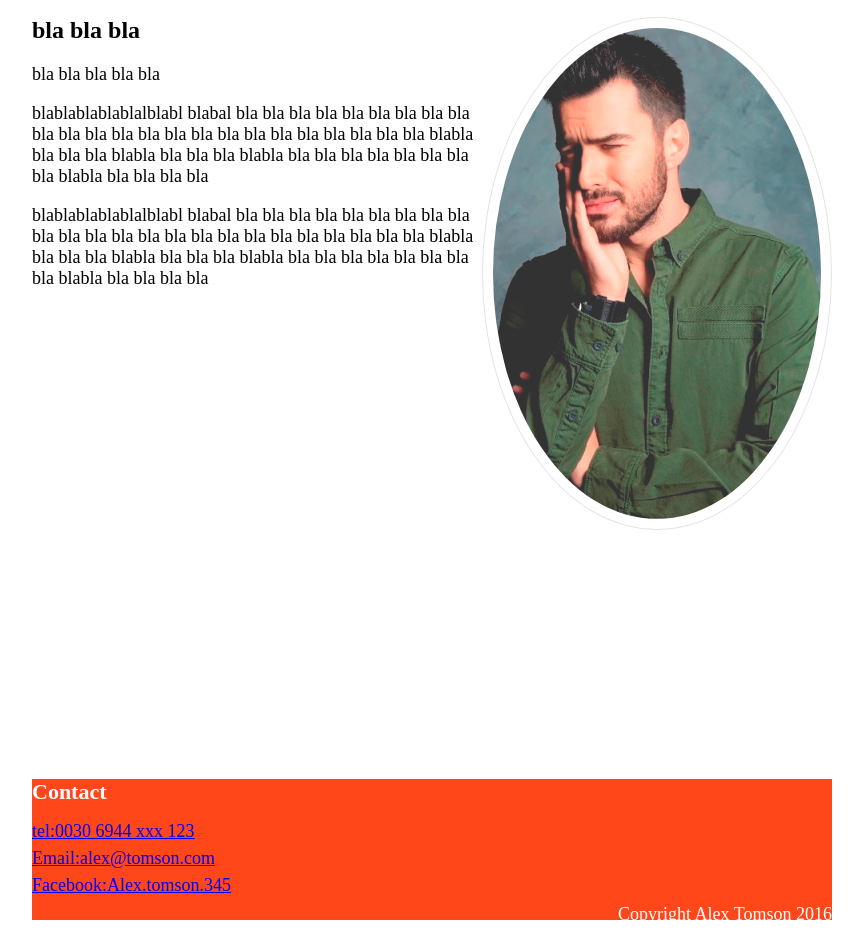
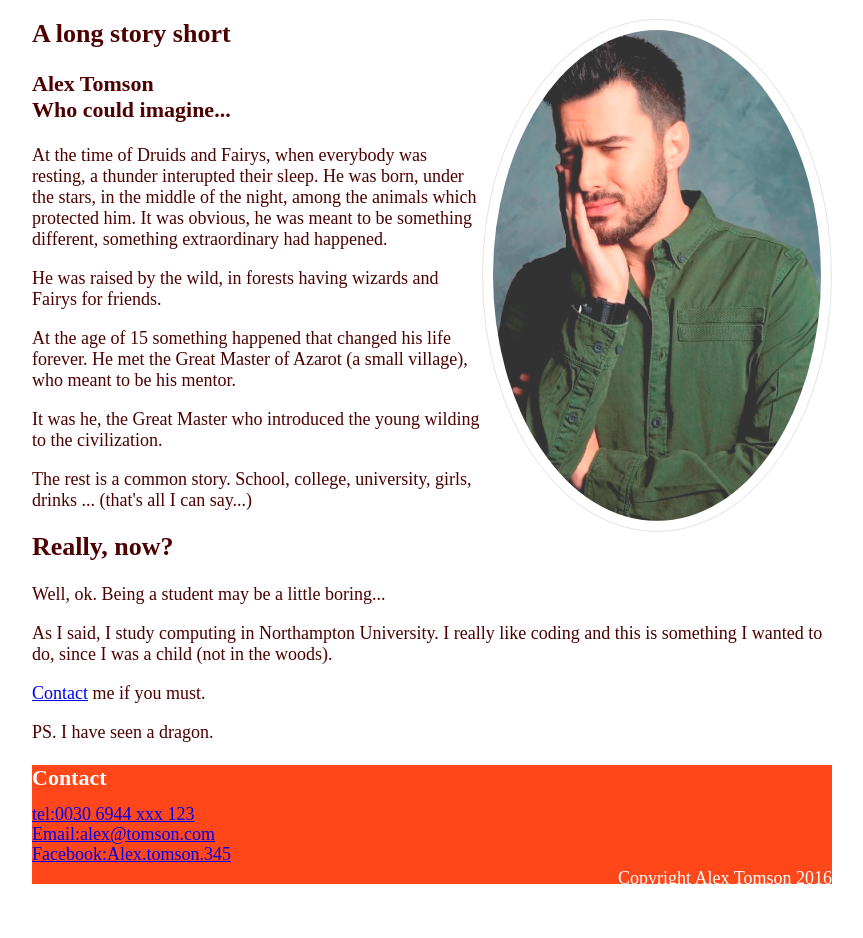
Before and after one commit to ktsompanidis/ktsompanidis.github.io, a plain HTML site: page csy1018/assign1/bio.html in a window 1280 px wide. Shown: the part 130-1068 px from the top of the page, without its empty margins (208-1071 px from the left). After the commit the page ends 1032 px from the top, so only its background shows below. Drawn offline with Linux system fonts and the light colour scheme.

Commit message:
final changes, insert text in bio.html, changes in readme file

```diff
--- a/csy1018/assign1/bio.html
+++ b/csy1018/assign1/bio.html
@@ -22,18 +22,21 @@
     </div>
   </header>
 <!--End of header-->
-  <h2>bla bla bla<img class="me1" src="images/image1.jpg" alt="me1"></h2>
-  <p>bla bla bla bla bla</p>
-  <p>blablablablablalblabl blabal bla bla bla bla bla bla bla bla bla bla bla bla bla bla bla bla bla bla bla bla
-  bla bla bla bla blabla bla bla bla blabla bla bla bla blabla bla bla bla bla
-  bla bla bla bla blabla bla bla bla bla</p>
-  <p>blablablablablalblabl blabal bla bla bla bla bla bla bla bla bla bla bla bla bla bla bla bla bla bla bla bla
-  bla bla bla bla blabla bla bla bla blabla bla bla bla blabla bla bla bla bla
-bla bla bla bla blabla bla bla bla bla</p>
-<br><br><br><br><br><br><br><br><br><br><br><br><br><br><br><br><br><br><br><br><br><br><br><br><br>
+  <h2>A long story short<img class="me1" src="images/image1.jpg" alt="me1"></h2>
+  <h3>Alex Tomson<br>Who could imagine...</h3>
+  <p>At the time of Druids and Fairys, when everybody was resting, a thunder interupted their sleep. He was born, under the stars, in the middle of the night, among the animals which protected him. It was obvious, he was meant to be something different, something extraordinary had happened.</p>
+  <p>He was raised by the wild, in forests having wizards and Fairys for friends.</p>
+  <p>At the age of 15 something happened that changed his life forever. He met the Great Master of Azarot (a small village), who meant to be his mentor.</p>
+  <p>It was he, the Great Master who introduced the young wilding to the civilization.</p>
+  <p>The rest is a common story. School, college, university, girls, drinks ... (that's all I can say...)</p>
+  <h2>Really, now?</h2>
+  <p>Well, ok. Being a student may be a little boring...</p>
+  <p>As I said, I study computing in Northampton University. I really like coding and this is something I wanted to do, since I was a child (not in the woods).</p>
+  <p><a href="contact.html">Contact</a> me if you must.</p>
+  <p>PS. I have seen a dragon.</p>
 <!--Footer cantais cantact details-->
   <footer class="small">
-    <h3>Contact</h3>
+    <h3 id="a1">Contact</h3>
       <p class="small"><a href="tel:00306944xxx123" title="Cell Phone">tel:0030 6944 xxx 123</a></p>
       <p class="small"><a href="mailto:alex@tomson.com" title="Send an Email">Email:alex@tomson.com</a></p>
       <p class="small"><a href="https://www.Facebook.com/Alex.tomson.345" title="Facebook">Facebook:Alex.tomson.345</a></p>
--- a/csy1018/assign1/css/mycssfile.css
+++ b/csy1018/assign1/css/mycssfile.css
@@ -16,17 +16,30 @@ h1 {
   color: #FF0000;
   font-size: 30px;
 }
-h2 {font-size: 24px;}
-h3 {font-size: 22px;}
-p {font-size: 18px;}
-p.small {line-height: 0.5;}
+h2 {
+  font-size: 26px;
+  color: #4d0000
+}
+h3 {
+  font-size: 22px;
+  color: #4d0000
+}
+p {
+  font-size: 18px;
+  color: #4d0000
+}
+p.small {line-height: 2px;}
 .copyright {
   text-align: right;
   padding: 0px;
-  line-height: 12px;
+  line-height: 11px;
+  color: #ffffff;
 }
 #a1 {
-  color: #4d0000
+  color: #ffffff;
+}
+#a2 {
+  color: #4d0000;
 }
 /*style for the text -end-*/
 /*images style -start-*/
```
Also changed, not shown: csy1018/assign1/contact.html (+1 -1 lines), csy1018/assign1/index.html (+3 -3 lines), csy1018/assign1/resume.html (+1 -1 lines), 1 other file.
